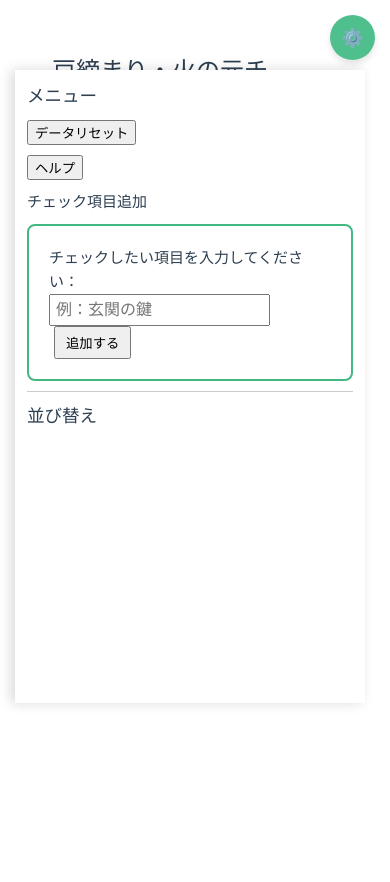
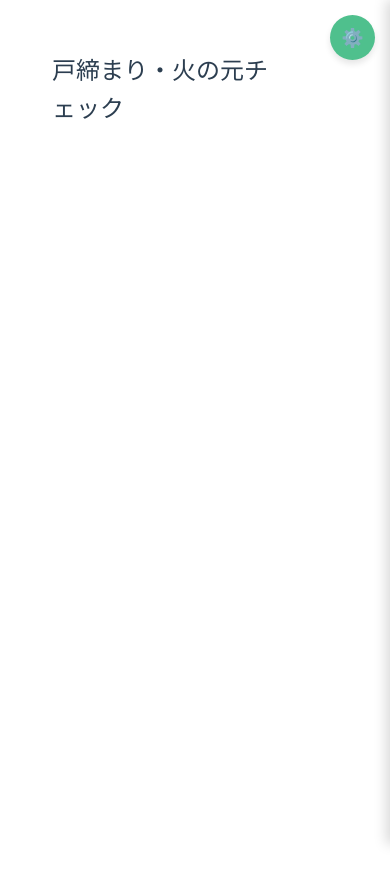
Before and after one commit to aritamukaden-bot/ansin-check, a Vue app: page / in a window 390 px wide. Shown: the top 882 px of the page. Built offline with nearby package versions, Linux system fonts and the light colour scheme; the HTML template or start-up script is replaced by a standard one.

Commit message:
[fix]保存のバグ変更

```diff
--- a/src/App.vue
+++ b/src/App.vue
@@ -230,10 +230,10 @@ watch(isMenuOpen, async (open) => {
   flex-grow: 1;
 }
 @media screen and (max-width: 768px) {
-  /* 1. スマホだと100pxの余白は広すぎるので、上下の余白を少し縮めて押し込みを防止 */
+  /* 1. スマホだと上下100pxの余白は広すぎるので、少し縮めて画面に収まりやすく */
   .boxspace {
     padding: 60px 0 20px 0 !important;
-    gap: 15px; /* 隙間も少し狭くして画面に収まりやすく */
+    gap: 15px;
   }
 
   /* 2. 右上のメニューボタンをスマホでも押しやすいサイズ＆位置に調整 */
@@ -245,13 +245,14 @@ watch(isMenuOpen, async (open) => {
     font-size: 18px;
   }
 
-  /* 3. メニューが画面からはみ出さないように、スマホでは横幅いっぱいに広げる */
+  /* 3. 【重要】スマホではメニューを画面横幅いっぱいに広げる（スライドの動きはキープ） */
   .floating-menu {
-    top: 70px;
-    right: 15px;
-    left: 15px; /* 左側にも余白を作って画面幅に合わせる */
-    max-height: 75vh;
-    padding: 12px;
+    width: 100vw;       /* 横幅を画面ぴったりにする */
+    right: -100vw;      /* 隠すときも画面の外（右側）へ */
+    padding-top: 70px;  /* スマホのボタン位置に合わせて上の余白を調整 */
+  }
+  .floating-menu.is-open {
+    right: 0;
   }
 
   /* 4. タイトル文字が大きすぎて2行に崩れるのを防ぐ */
```
